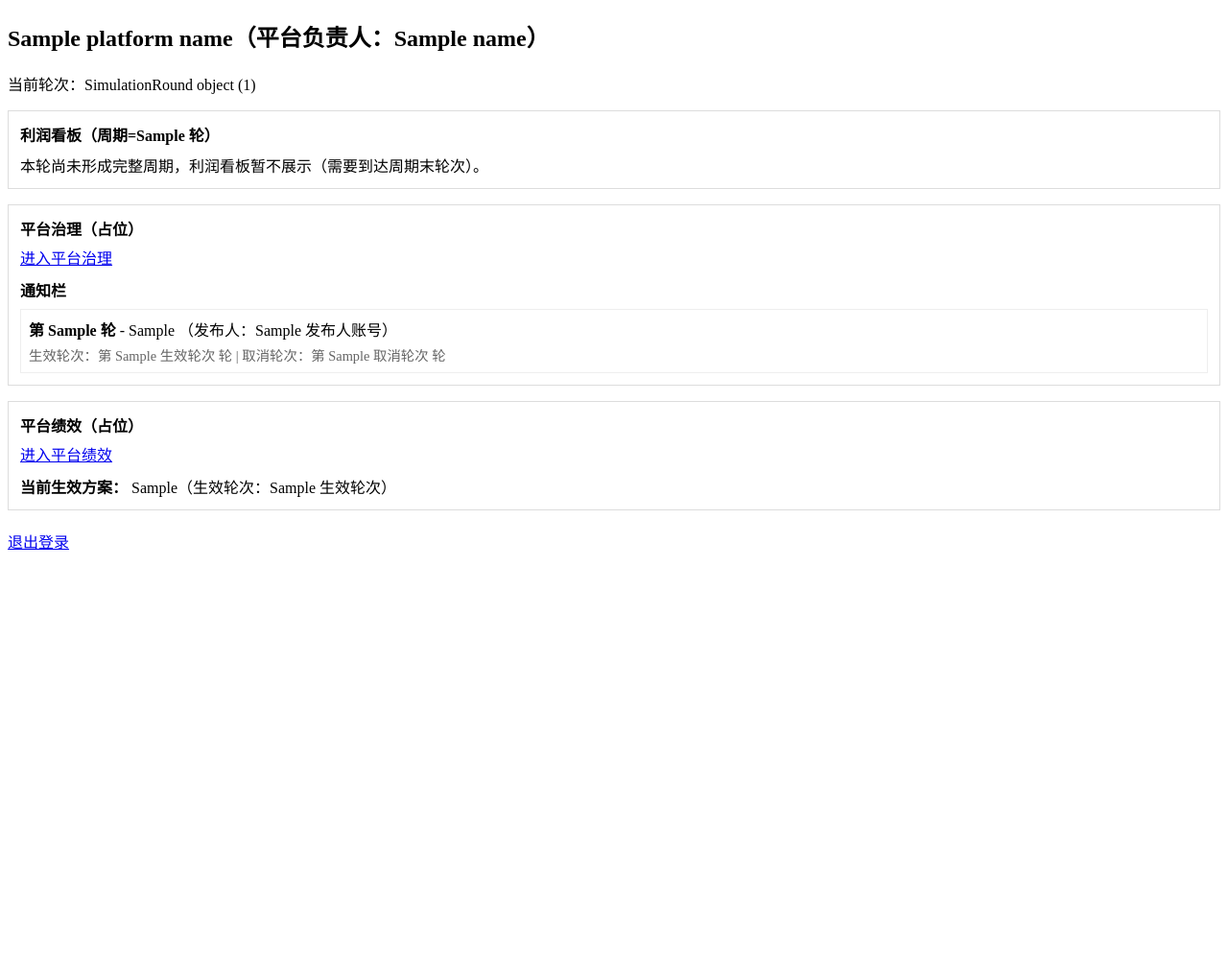
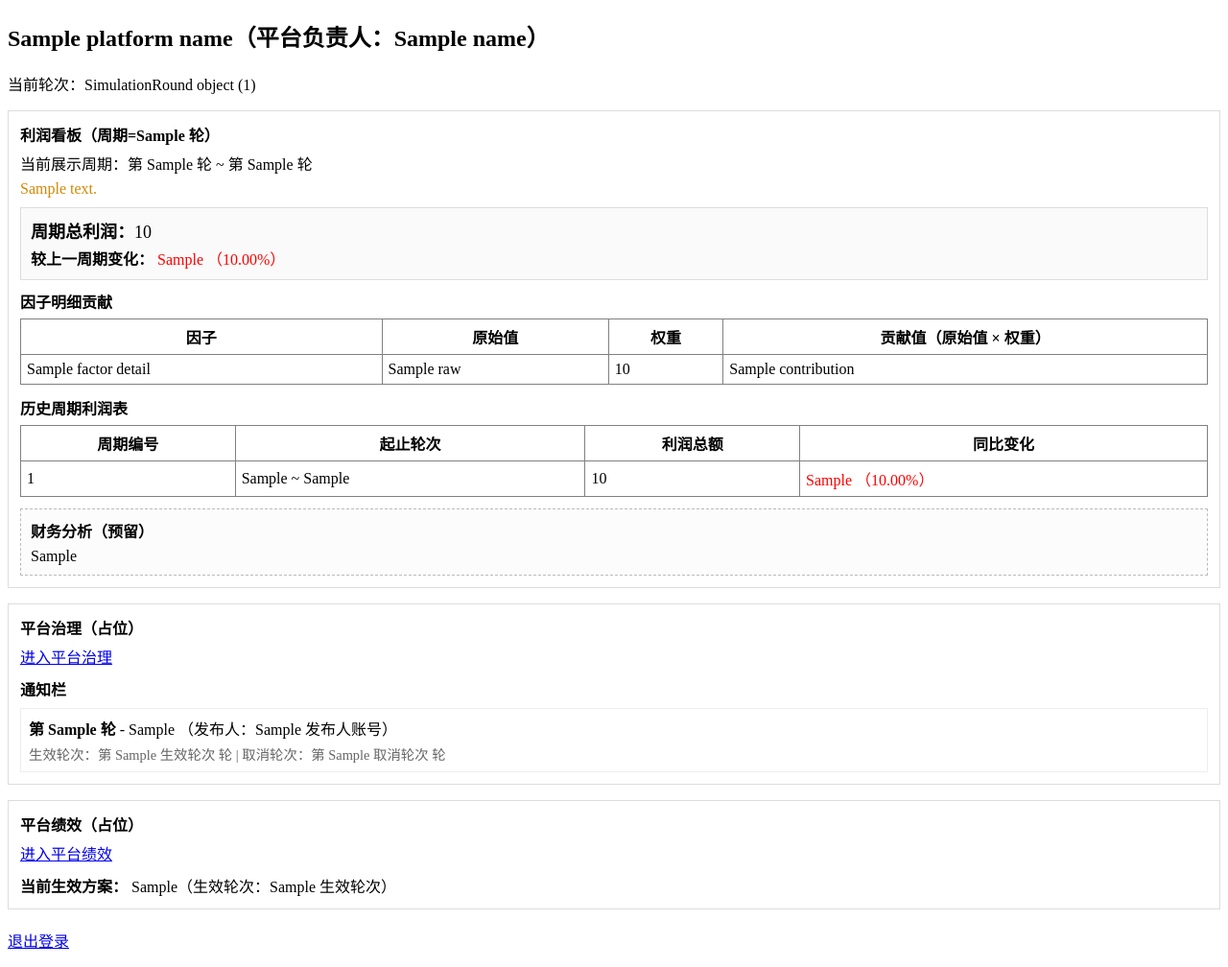
Before and after one commit to Xiangwan-67/course-sandbox, a Django app: template templates/accounts/platform_home.html in a window 1280 px wide. Shown: the whole page at 96% size. Before the commit the page ends 573 px from the top, so only its background shows below. Run offline with Django 5.2, Linux system fonts and the light colour scheme; data comes from the database, SQL or seed files in the repository; tables that the repository leaves empty hold one stand-in row (values such as "Sample post"); the template is opened without the code that fills it: values that come from a table or form of the project are taken from there, most other values are stand-ins (such as "Sample title", 1, 10 or a date in 2020).

Commit message:
feat: 利润看板改造为周期视图（同比百分比+因子贡献表+历史周期表+财务分析预留

```diff
--- a/templates/accounts/platform_home.html
+++ b/templates/accounts/platform_home.html
@@ -11,32 +11,97 @@
 
   <div style="margin-top: 16px; padding: 12px; border: 1px solid #ddd;">
     <strong>利润看板（周期={{ profit_period }} 轮）</strong>
-    {% if cycle_end and cycle_end > 0 %}
-      <div style="margin-top: 6px;">当前展示周期：第 {{ cycle_start }} 轮 ~ 第 {{ cycle_end }} 轮（仅完整周期）</div>
+    {% if current_cycle %}
+      <div style="margin-top: 6px;">
+        当前展示周期：第 {{ current_cycle.cycle_start_round }} 轮 ~ 第 {{ current_cycle.cycle_end_round }} 轮
+      </div>
+      {% if collecting_message %}
+        <div style="margin-top: 6px; color: #d48806;">{{ collecting_message }}</div>
+      {% endif %}
       <div style="margin-top: 10px; padding: 10px; border: 1px solid #ddd; background: #fafafa;">
-        <div style="font-size: 18px;"><strong>本周期总利润：</strong>{{ cycle_profit_total }}</div>
-        <div style="margin-top: 4px;"><strong>较上一周期增减：</strong>{% if cycle_profit_delta is not None %}{{ cycle_profit_delta }}{% else %}—{% endif %}</div>
-      </div>
-      {% if profits and profits|length > 0 %}
-        <div style="margin-top: 8px;">
-          {% for p in profits %}
-            <div style="padding: 10px; border: 1px solid #eee; margin-top: 8px;">
-              <div><strong>第 {{ p.轮次 }} 轮利润：</strong>{{ p.利润 }}</div>
-              <div><strong>同比增减：</strong>{% if p.同比增减 is not None %}{{ p.同比增减 }}{% else %}—{% endif %}</div>
-              <div style="margin-top: 6px;">
-                <strong>财务分析（占位）：</strong>
-                {% if p.财务分析 %}
-                  <pre style="white-space: pre-wrap; margin: 6px 0 0 0;">{{ p.财务分析|safe }}</pre>
+        <div style="font-size: 18px;"><strong>周期总利润：</strong>{{ cycle_profit_total }}</div>
+        <div style="margin-top: 4px;">
+          <strong>较上一周期变化：</strong>
+          {% if profit_delta_abs is not None %}
+            <span style="color: {% if profit_delta_abs >= 0 %}green{% else %}red{% endif %};">
+              {{ profit_delta_abs }}
+              {% if profit_delta_pct is not None %}
+                （{% if profit_delta_pct >= 0 %}+{% endif %}{{ profit_delta_pct|floatformat:2 }}%）
+              {% endif %}
+            </span>
           {% else %}
-                  <span>（待接入分析逻辑/大模型接口）</span>
+            —
           {% endif %}
         </div>
       </div>
+
+      <div style="margin-top: 10px;">
+        <strong>因子明细贡献</strong>
+        <table border="1" cellspacing="0" cellpadding="6" style="margin-top: 6px; border-collapse: collapse; width: 100%;">
+          <thead>
+            <tr>
+              <th>因子</th>
+              <th>原始值</th>
+              <th>权重</th>
+              <th>贡献值（原始值 × 权重）</th>
+            </tr>
+          </thead>
+          <tbody>
+            {% for f in factor_details %}
+              <tr>
+                <td>{{ f.name }}</td>
+                <td>{{ f.raw }}</td>
+                <td>{{ f.weight }}</td>
+                <td>{{ f.contribution }}</td>
+              </tr>
+            {% empty %}
+              <tr><td colspan="4">暂无因子明细</td></tr>
             {% endfor %}
+          </tbody>
+        </table>
       </div>
+
+      <div style="margin-top: 12px;">
+        <strong>历史周期利润表</strong>
+        <table border="1" cellspacing="0" cellpadding="6" style="margin-top: 6px; border-collapse: collapse; width: 100%;">
+          <thead>
+            <tr>
+              <th>周期编号</th>
+              <th>起止轮次</th>
+              <th>利润总额</th>
+              <th>同比变化</th>
+            </tr>
+          </thead>
+          <tbody>
+            {% for h in history_cycles %}
+              <tr>
+                <td>{{ h.cycle_index }}</td>
+                <td>{{ h.cycle_start_round }} ~ {{ h.cycle_end_round }}</td>
+                <td>{{ h.profit_total }}</td>
+                <td>
+                  {% if h.delta_abs is not None %}
+                    <span style="color: {% if h.delta_abs >= 0 %}green{% else %}red{% endif %};">
+                      {{ h.delta_abs }}
+                      {% if h.delta_pct is not None %}
+                        （{% if h.delta_pct >= 0 %}+{% endif %}{{ h.delta_pct|floatformat:2 }}%）
+                      {% endif %}
+                    </span>
                   {% else %}
-        <div style="margin-top: 8px;">该周期暂无利润记录。请先执行 <code>POST /end-round/</code> 完成本周期结算。</div>
+                    —
                   {% endif %}
+                </td>
+              </tr>
+            {% empty %}
+              <tr><td colspan="4">暂无历史周期记录</td></tr>
+            {% endfor %}
+          </tbody>
+        </table>
+      </div>
+
+      <div style="margin-top: 12px; padding: 10px; border: 1px dashed #bbb; background: #fcfcfc;">
+        <strong>财务分析（预留）</strong>
+        <div style="margin-top: 6px;">{{ financial_analysis }}</div>
+      </div>
     {% else %}
       <div style="margin-top: 8px;">本轮尚未形成完整周期，利润看板暂不展示（需要到达周期末轮次）。</div>
     {% endif %}
```
Also changed, not shown: accounts/views.py (+74 -14 lines). Lines whose indentation alone changed are shown as unchanged.
